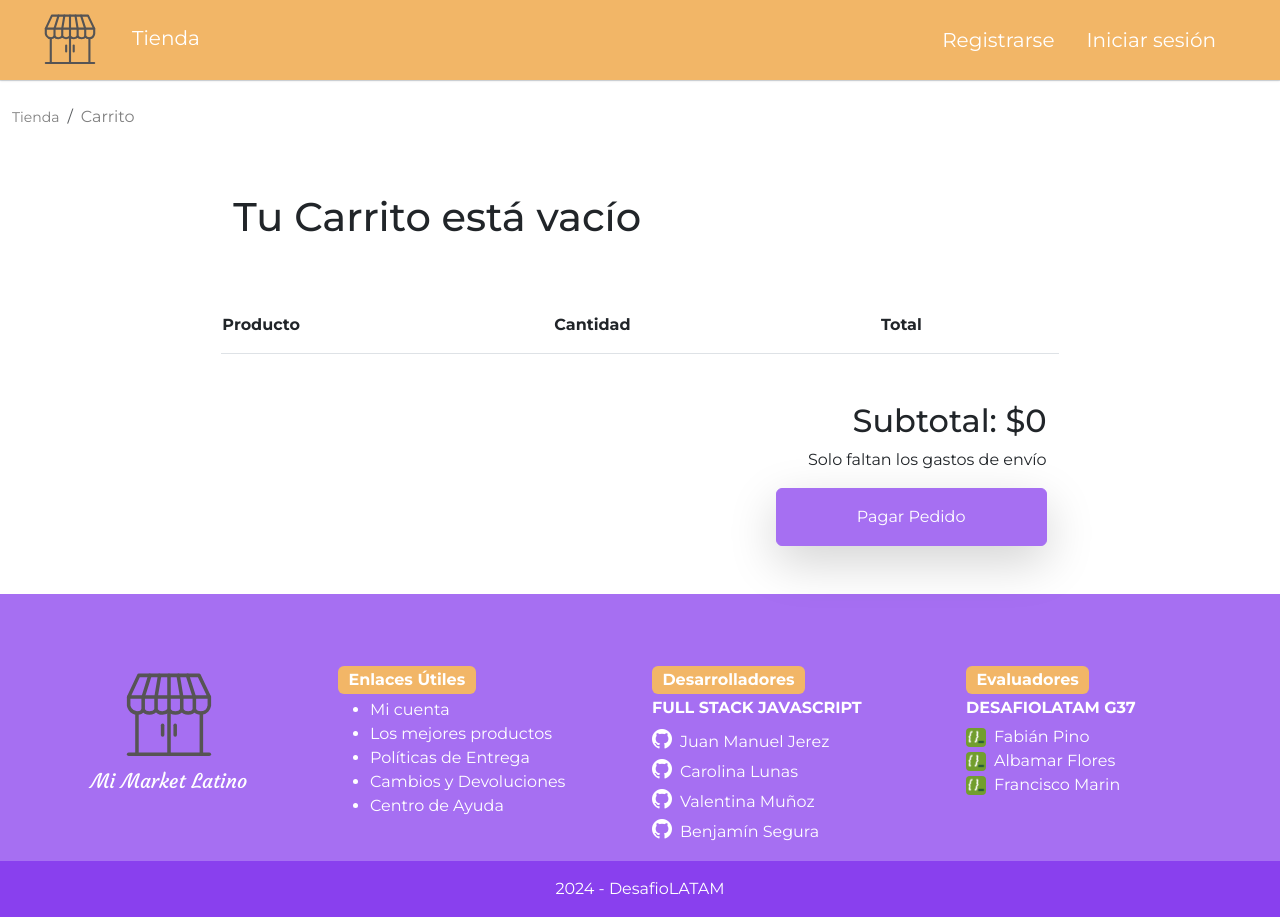
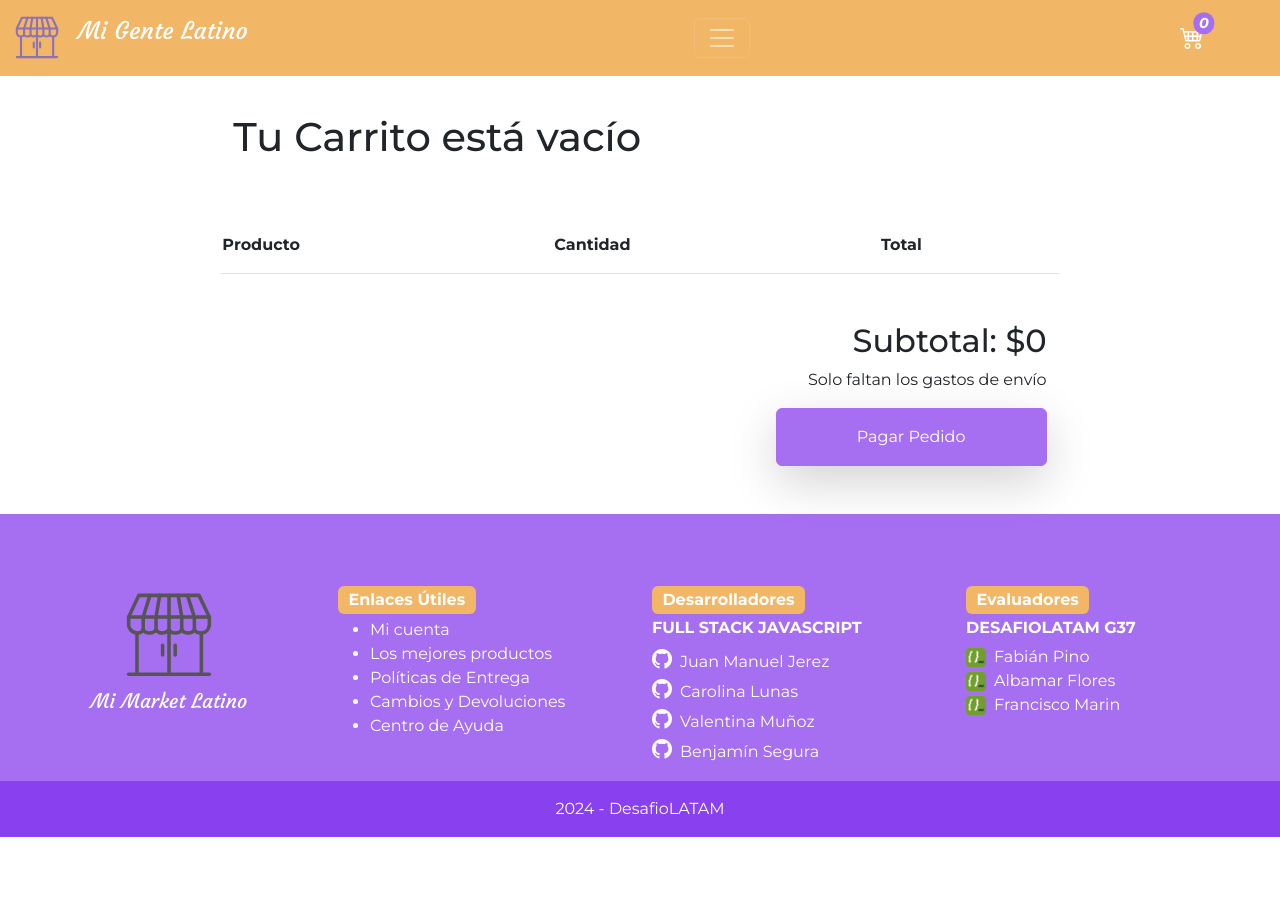
Before and after one commit to carolinalunasfarah/marketplace-frontend-react-user, a React (Vite) app: page /carrito in a window 1280 px wide. After the commit the page ends 837 px from the top, so only its background shows below. Built offline with nearby package versions, Linux system fonts and the light colour scheme.

Commit message:
Improve Nav responsive

```diff
--- a/src/App.css
+++ b/src/App.css
@@ -110,7 +110,6 @@ a {
 
 .active {
   color: var(--color-purple);
-  font-weight: 700;
 }
 
 .inactive {
@@ -120,14 +119,6 @@ a {
 .navigation {
   min-height: 5rem;
   background-color: var(--color-orange);
-}
-
-.navLinks {
-  display: flex;
-  justify-content: space-between;
-  align-items: center;
-  width: 100%;
-  padding: 0rem 2rem;
 }
 
 /* Logo */
--- a/src/components/Navigation.jsx
+++ b/src/components/Navigation.jsx
@@ -4,18 +4,17 @@ import { NavLink, useLocation } from "react-router-dom";
 import { useContext } from "react";
 
 // react-bootstrap
-import Navbar from "react-bootstrap/Navbar";
+import { Container, Nav, Navbar, Offcanvas, Image } from "react-bootstrap"
 
 // resources
 import logoActive from "/assets/img/logo_icons/logoActive.svg";
-import logoInactive from "/assets/img/logo_icons/logoInactive.svg";
 
 // context
 import { AuthContext } from "../context/AuthContext";
 import { DataContext } from "../context/DataContext";
 
 
-const Navigation = () => {
+function Navigation() {
   const Auth = useContext(AuthContext);
 
   const location = useLocation();
@@ -23,63 +22,71 @@ const Navigation = () => {
 
   const activeClass = ({ isActive }) => (isActive ? "active" : "inactive");
   const isActive = (path) => location.pathname === path;
-    const activeLogo = (path) => (isActive(path) ? "active" : "inactive");
-    const logoSrc = isActive("/") ? logoActive : logoInactive;
 
   // Desplazarse al inicio de la página
   const handleLinkClick = () => {
-        window.scrollTo({top: 0, behavior: 'instant'});
+    window.scrollTo({ top: 0, behavior: 'instant' });
   };
 
   return (
-        <Navbar className="navigation box-shadow" sticky="top">
-            <div className="navLinks">
-                <section>
-                    <NavLink className={activeLogo} to="/" onClick={handleLinkClick}>
-                        <img
-                            src={logoSrc}
-                            className="logo ms-2"
-                            alt="Ícono del logo"
-                        />
+    <>
+      {['sm', 'md', 'lg', 'xl', 'xxl'].map((expand) => (
+        <Navbar key={expand} expand={expand} className="bg-body-tertiary mb-3 fixed-top bg-secondary" variant="dark">
+          <Container fluid>
+            <Navbar.Brand className="title fs-4 text-white" href="/" onClick={handleLinkClick}><Image src={logoActive} width={50} className="me-3" />Mi Gente Latino</Navbar.Brand>
+            <Navbar.Toggle aria-controls={`offcanvasNavbar-expand-${expand}`} />
+            <Navbar.Offcanvas
+              id={`offcanvasNavbar-expand-${expand}`}
+              aria-labelledby={`offcanvasNavbarLabel-expand-${expand}`}
+              placement="end"
+            >
+              <Offcanvas.Header closeButton>
+                <Offcanvas.Title id={`offcanvasNavbarLabel-expand-${expand}`}>
+                  Menú
+                </Offcanvas.Title>
+              </Offcanvas.Header>
+              <Offcanvas.Body className="bg-secondary">
+              <Nav className="justify-content-end align-items-center flex-grow-1 pe-3">
+                  <NavLink className={activeClass} to="/products" onClick={handleLinkClick}>Productos</NavLink>
+                  {!Auth.userIsLoggedIn &&
+                    <>
+                      <NavLink className={activeClass} to="/registro" onClick={handleLinkClick}>Registrarse</NavLink>
+                      <NavLink className={activeClass} to="/inicia-sesion" onClick={handleLinkClick}>Iniciar Sesión</NavLink>
+                    </>
+                  }
+                  {Auth.userIsLoggedIn &&
+                    <>
+                      <NavLink className={activeClass} to={`/mi-perfil/${Auth.user.id_user}`} onClick={handleLinkClick}>
+                        Mi Perfil
                       </NavLink>
-                    <NavLink className={activeClass} to="/products" onClick={handleLinkClick}>
-                        Tienda
-                    </NavLink>
-                </section>
-
-                {!Auth.userIsLoggedIn &&
-                    <div className="d-flex">
-                        <NavLink className={activeClass} to="/registro" onClick={handleLinkClick}>
-                            Registrarse
-                        </NavLink>
-
-                        <NavLink className={activeClass} to="/inicia-sesion" onClick={handleLinkClick}>
-                            Iniciar sesión
+                      <div className="d-flex flex-column flex-lg-row align-items-center">
+                        <Image src={Auth.user.avatar_url} width={50} className="img-fluid rounded-circle" />
+                        <NavLink className="text-white fw-normal lh-1 d-flex flex-row flex-lg-column flex-lg-column ms-lg-2" to={`/mi-perfil/${Auth.user.id_user}`} onClick={handleLinkClick}>
+                          <span className="fs-6 lh-1 me-2">Hola</span>
+                          <span>{Auth.user.firstname}</span>
                         </NavLink>
                       </div>
+                      <NavLink className="text-white fw-normal" onClick={Auth.logout}>
+                        Cerrar sesión
+                      </NavLink>
+                    </>
+                  }
+                </Nav>
+              </Offcanvas.Body>
+            </Navbar.Offcanvas>
+            <NavLink className={`text-white fs-5 me-2 me-lg-5`} to="/carrito" onClick={handleLinkClick}>
+              <i className="bi bi-cart4 fs-4 position-relative">
+                <span className="position-absolute top-0 start-100 translate-middle badge rounded-pill bg-primary" style={{ fontSize: '0.6em', padding: '0.25em 0.4em' }}>
+                  {cart.total_items}
+                  <span className="visually-hidden">items en el carrito</span>
+                </span>
+              </i>
+            </NavLink>
+          </Container>
+        </Navbar>
+      ))}
+    </>
+  );
 }
 
-                {Auth.userIsLoggedIn &&
-                    <div className="d-flex">
-                        <NavLink className={activeClass} to="/carrito" onClick={handleLinkClick}>
-                            <i className="bi bi-cart4"></i>: {cart.total_items}
-                        </NavLink>
-
-                        <img src={Auth.user.avatar_url} width="50" className="rounded-circle me-2" />
-
-                        <div>
-                            <NavLink className={activeClass} to={`/mi-perfil/${Auth.user.id_user}`} onClick={handleLinkClick}>
-                                {Auth.user.firstname} {Auth.user.lastname}<br/>
-                            </NavLink>
-                            <a href="#"  onClick={Auth.logout}>
-                                Cerrar sesión
-                            </a>
-                        </div>
-                    </div>
-                }
-            </div>
-        </Navbar>
-    );
-};
-
 export default Navigation;
```
Lines whose indentation alone changed are shown as unchanged.
